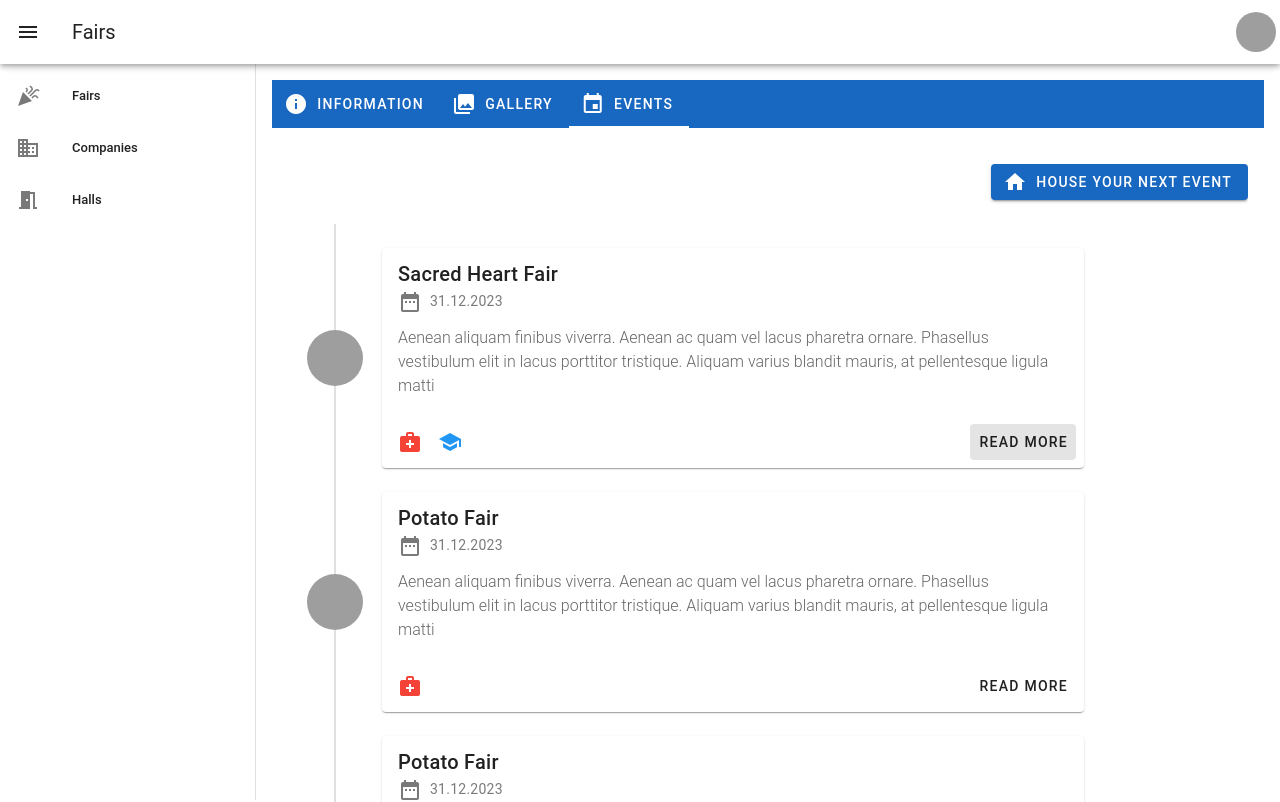
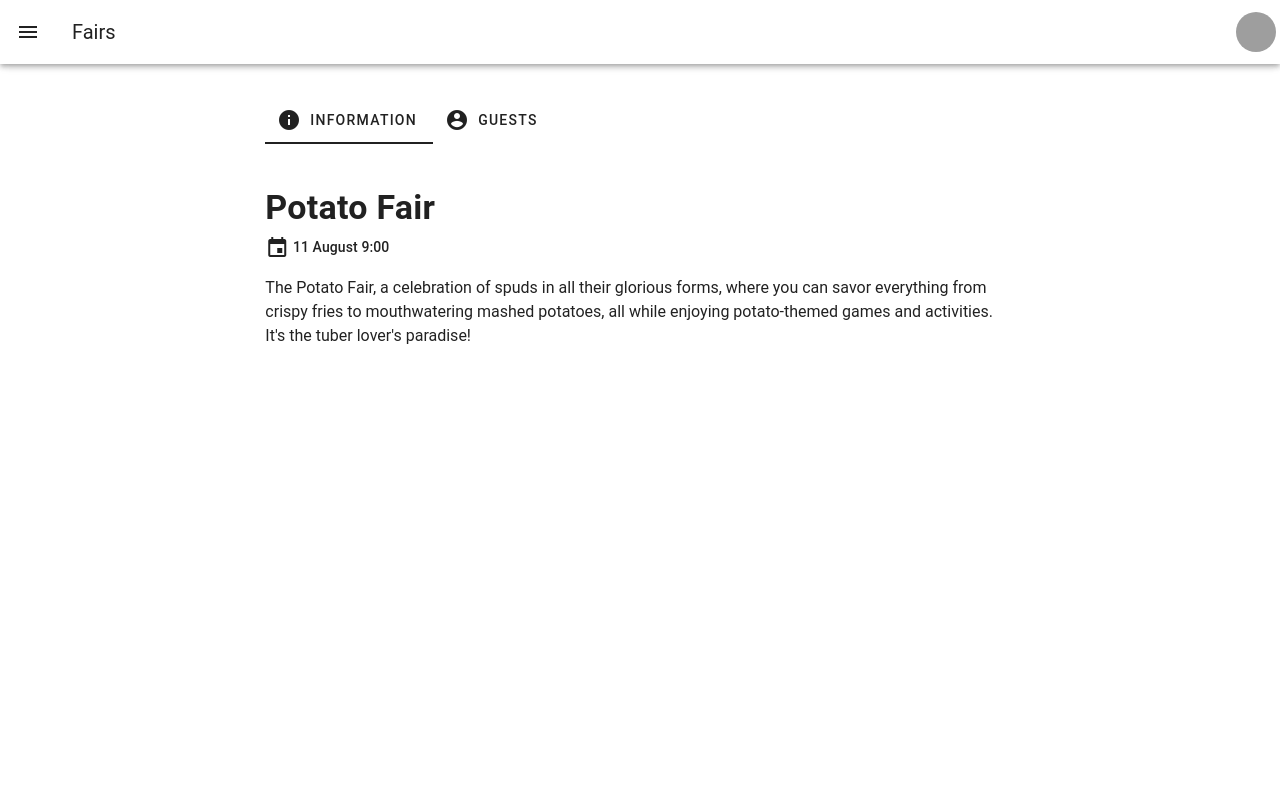
Before and after one commit to rockenchanter/fairs-front, a Vue app: page /fairs/1 in a window 1280 px wide. Shown: the top 802 px of the page. Built offline with nearby package versions, Linux system fonts and the light colour scheme; grey boxes are pictures that could not be loaded.

Commit message:
Add fair show view

```diff
--- a/src/App.vue
+++ b/src/App.vue
@@ -25,7 +25,7 @@ const links = [
       </template>
     </v-app-bar>
 
-    <v-navigation-drawer v-model="navigation">
+    <v-navigation-drawer v-model="navigation" temporary>
       <v-list nav>
         <v-list-item
           v-for="link in links"
--- /dev/null
+++ b/src/components/cards/Company.vue
@@ -0,0 +1,33 @@
+<script setup>
+import IndustryIndicators from '@/components/IndustryIndicators.vue'
+import { useText } from '@/composables/text'
+
+const { trim } = useText()
+
+defineProps({
+  company: { type: Object, required: true },
+  trimText: { type: Number, required: false }
+})
+</script>
+
+<template>
+  <v-card :to="{ name: 'companies-show', params: { id: company.id } }">
+    <v-card-item>
+      <v-card-title>
+        <v-avatar :image="company.logo" size="large" /> {{ company.name }}
+      </v-card-title>
+    </v-card-item>
+    <v-card-subtitle
+      ><v-icon icon="place" /> {{ company.address.city }},
+      {{ company.address.street }}</v-card-subtitle
+    >
+
+    <v-card-text>
+      {{ trim(company.short_desc, trimText ? trimText : 250) }}
+    </v-card-text>
+
+    <v-card-actions>
+      <IndustryIndicators :industries="company.industries" />
+    </v-card-actions>
+  </v-card>
+</template>
--- a/src/composables/text.js
+++ b/src/composables/text.js
@@ -1,6 +1,6 @@
 export function useText() {
   const trim = (text, max_length) => {
-    if (text.length > max_length) return text.substring(0, 250) + '...'
+    if (text.length > max_length) return text.substring(0, max_length) + '...'
     else return text
   }
 
--- a/src/router/index.js
+++ b/src/router/index.js
@@ -6,6 +6,7 @@ import FairsView from '../views/fairs/Index.vue'
 
 import HallShowView from '../views/halls/Show.vue'
 import CompanyShowView from '../views/companies/Show.vue'
+import FairShowView from '../views/fairs/Show.vue'
 
 const router = createRouter({
   history: createWebHistory(import.meta.env.BASE_URL),
@@ -16,7 +17,7 @@ const router = createRouter({
     { path: '/fairs', name: 'fairs-index', component: FairsView },
 
     { path: '/halls/:id', name: 'halls-show', component: HallShowView },
-    { path: '/fairs/:id', name: 'fairs-show', component: HallShowView },
+    { path: '/fairs/:id', name: 'fairs-show', component: FairShowView },
     { path: '/companies/:id', name: 'companies-show', component: CompanyShowView }
   ]
 })
--- a/src/views/companies/Index.vue
+++ b/src/views/companies/Index.vue
@@ -1,40 +1,13 @@
 <template>
   <v-row>
     <v-col md="4" v-for="company in companies" :key="company.id">
-      <v-card>
-        <v-card-item>
-          <v-card-title>
-            <v-avatar :image="company.logo" size="large" /> {{ company.name }}
-          </v-card-title>
-        </v-card-item>
-        <v-card-subtitle
-          ><v-icon icon="place" /> {{ company.address.city }},
-          {{ company.address.street }}</v-card-subtitle
-        >
-
-        <v-card-text>
-          {{ trim(company.short_desc, 250) }}
-        </v-card-text>
-
-        <v-card-actions>
-          <IndustryIndicators :industries="company.industries" />
-          <v-spacer />
-          <v-btn
-            append-icon="navigate_next"
-            text="more"
-            :to="{ name: 'companies-show', params: { id: company.id } }"
-          />
-        </v-card-actions>
-      </v-card>
+      <CompanyCard :company="company" />
     </v-col>
   </v-row>
 </template>
 
 <script setup>
-import IndustryIndicators from '../../components/IndustryIndicators.vue'
-import { useText } from '@/composables/text'
-
-const { trim } = useText()
+import CompanyCard from '@/components/cards/Company.vue'
 
 const companies = [
   {
--- /dev/null
+++ b/src/views/fairs/Show.vue
@@ -0,0 +1,90 @@
+<script setup>
+import CompanyCard from '@/components/cards/Company.vue'
+import { ref } from 'vue'
+
+const fair = {
+  id: 1,
+  name: 'Potato Fair',
+  start_date: '11 August 9:00',
+  image:
+    'https://images.pexels.com/photos/5273080/pexels-photo-5273080.jpeg?auto=compress&cs=tinysrgb&w=1260&h=750&dpr=1',
+  short_desc:
+    "The Potato Fair, a celebration of spuds in all their glorious forms, where you can savor everything from crispy fries to mouthwatering mashed potatoes, all while enjoying potato-themed games and activities. It's the tuber lover's paradise!",
+  stalls: [
+    { id: 1, amount: 0 },
+    { id: 2, amount: 0 },
+    { id: 3, amount: 0 }
+  ],
+  address: { city: 'Pabianice' },
+  companies: [
+    {
+      id: 1,
+      name: 'Microsoft',
+      logo: 'https://static.vecteezy.com/system/resources/previews/022/100/816/original/microsoft-logo-transparent-free-png.png',
+      short_desc:
+        'Microsoft is a multinational technology corporation headquartered in Redmond, Washington, known for developing, licensing, and selling a wide range of software, hardware, and cloud computing services. Founded by Bill Gates and Paul Allen in 1975.',
+      industries: [
+        { id: 1, name: 'IT services', icon: 'devices', color: 'blue' },
+        { id: 2, name: 'Cloud hosting', icon: 'cloud', color: 'blue' }
+      ],
+      address: { id: 1, street: 'Somewhere 99', city: 'Los Angeles' }
+    },
+    {
+      id: 2,
+      name: 'Sacred Heart Hospital',
+      logo: 'https://live.staticflickr.com/2169/2233568571_55b9d87e59_b.jpg',
+      short_desc:
+        'The place where surgeons wield scalpels and sarcasm with equal precision, and where the vending machines dispense both Band-Aids and badly needed coffee in emergency doses.Dr. Jan Itor, the enigmatic custodian of Sacred Heart Hospital, is known for his uncanny ability to be everywhere, from the hallways to the darkest corners of the janitorial closet. ',
+      industries: [
+        { id: 3, name: 'Medical services', icon: 'medical_services', color: 'red' },
+        { id: 4, name: 'Insurance', icon: 'local_atm', color: 'green' }
+      ],
+      address: { id: 1, street: 'Greed 101', city: 'Greater Sacramento' }
+    },
+    {
+      id: 3,
+      name: 'Dunder Mifflin',
+      logo: 'https://upload.wikimedia.org/wikipedia/commons/9/9c/Dunder_Mifflin%2C_Inc.svg',
+      short_desc:
+        "Dunder Mifflin, the paper purveyor extraordinaire, where reams of office paper become the unsung heroes of the 9-to-5 grind, and the copy machine harbors more secrets than a spy agency. In this peculiar realm, conference room meetings turn into improv comedy shows, desk chairs serve as swivel-based entertainment, and the break room's coffee maker plays the role of office therapist, witnessing emotional breakdowns over spilled coffee like a trusted confidant. Amidst the mundane hum of office life, it's the antics of employees like Jim and Pam's desk pranks, Dwight's beet farming dreams, and Michael's misguided attempts at management that transform paper-selling into a daily dose of comedic gold.",
+      industries: [{ id: 5, name: 'Paper & Fax', icon: 'print', color: 'purple' }],
+      address: { id: 1, street: 'Shenanigans 7', city: 'Scranton' }
+    }
+  ]
+}
+
+const tab = ref('one')
+</script>
+
+<template>
+  <v-container>
+    <v-row justify="center">
+      <v-col md="8">
+        <v-tabs v-model="tab">
+          <v-tab prepend-icon="info" value="one">Information</v-tab>
+          <v-tab prepend-icon="account_circle" value="two">Guests</v-tab>
+        </v-tabs>
+      </v-col>
+    </v-row>
+
+    <v-row justify="center">
+      <v-col md="8">
+        <v-window v-model="tab">
+          <v-window-item value="one">
+            <div class="mt-5 mb-2 font-weight-bold text-h4">{{ fair.name }}</div>
+            <div class="text-subtitle-2 mb-4"><v-icon icon="event" /> {{ fair.start_date }}</div>
+            <p>{{ fair.short_desc }}</p>
+          </v-window-item>
+
+          <v-window-item value="two">
+            <v-row>
+              <v-col md="6" v-for="company in fair.companies" :key="company.id">
+                <CompanyCard :company="company" trimText="150" />
+              </v-col>
+            </v-row>
+          </v-window-item>
+        </v-window>
+      </v-col>
+    </v-row>
+  </v-container>
+</template>
```
